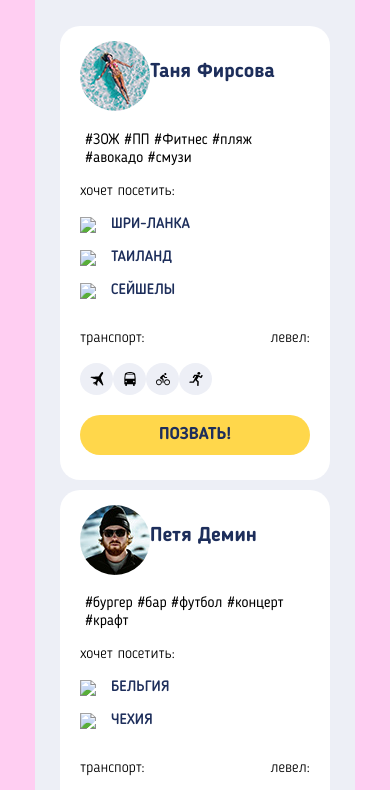
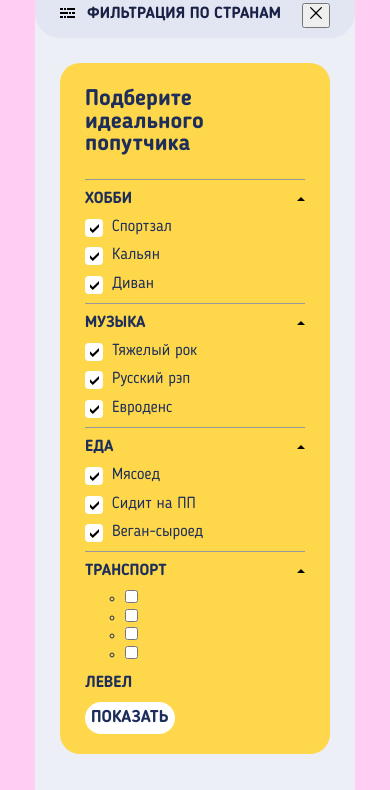
Before and after one commit to annaraulets/870333-pognali-18, a website: page source/catalog.html in a window 390 px wide. Shown: the part 157-947 px from the top of the page. Drawn offline with nearby package versions, Linux system fonts and the light colour scheme; files that its build step writes are made by us from their sources.

Commit message:
Catalog mobile

```diff
--- a/source/catalog.html
+++ b/source/catalog.html
@@ -8,9 +8,13 @@
   </head>
   <body>
     <header class="container">
-      <div class="main-menu">
+      <div class="main-menu main-menu--form">
         <a class="main-menu__logo" href="index.html">
+          <picture>
+            <source media="(min-width: 1200px)" srcset="img/logo-desktop-white@1x.png">
+            <source media="(min-width: 768px)" srcset="img/logo-tablet-white@1x.png">
             <img src="img/logo-mobile-white@1x.png" alt="Главный логотип">
+          </picture>
         </a>
         <button class="main-menu__toggle">
           <svg class="main-menu__burger" version="1.1" id="Layer_1" xmlns="http://www.w3.org/2000/svg" xmlns:xlink="http://www.w3.org/1999/xlink" x="0px" y="0px"
@@ -22,8 +26,18 @@
           </svg>
           <span class="visually-hidden">Открыть меню</span>
         </button>
+        <a class="main-menu__reg" href="#">Aвторизация</a>
       </div>
-      <div class="menu-where">
+      <div class="main-banner__wrapper main-banner__wrapper--form">
+        <a class="main-banner__tel" href="#">
+          <img src="img/topmenu-phone.svg" width="18" height="18">
+        </a>
+        <a class="main-banner__mail" href="#">
+          <img src="img/topmenu-mail.svg" width="18" height="14">
+        </a>
+        <a class="main-banner__login" href="#">авторизация</a>
+      </div>
+      <div class="menu-where menu-where--people">
         <h1>Попутчики</h1>
       </div>
 
@@ -79,9 +93,6 @@
             <a class="contact__link" href="#">
               <svg version="1.1" id="Layer_1" xmlns="http://www.w3.org/2000/svg" xmlns:xlink="http://www.w3.org/1999/xlink" x="0px" y="0px"
               viewBox="0 0 36 26" style="enable-background:new 0 0 36 26;" xml:space="preserve">
-              <!-- <style type="text/css">
-              .st0{fill:#010101;}
-              </style> -->
               <path class="st0" d="M0,23c0,1.6,1.3,3,3,3h30c1.7,0,3-1.3,3-3V3c0-1.6-1.3-3-3-3H3C1.3,0,0,1.3,0,3L0,23L0,23z M11,13L4.2,6.2
               c-0.6-0.6-0.6-1.5,0-2c0.6-0.6,1.5-0.6,2.1,0l11,10.9c0.4,0.4,1.2,0.4,1.6,0l11-10.9c0.6-0.6,1.5-0.6,2.1,0c0.6,0.6,0.6,1.5,0,2
               L25,13l6.9,6.8c0.6,0.6,0.6,1.5,0,2c-0.6,0.6-1.5,0.6-2.1,0l-6.9-6.8c0,0-2.1,2.2-2.5,2.5c-0.6,0.6-1.4,1-2.4,1
@@ -111,60 +122,68 @@
       </nav>
     </header>
 
-    <main class="container">
 
-      <section class="filter visually-hidden">
+    <main class="container catalog-main">
+      <section class="filter">
         <div class="filter__close close">
-          <span class="close__img"></span>
           <h3 class="close__title">Фильтрация по странам</h3>
+          <button class="close__btn">
+            <svg width="12" height="12" version="1.1" xmlns="http://www.w3.org/2000/svg" xmlns:xlink="http://www.w3.org/1999/xlink" x="0px" y="0px"
+            viewBox="0 0 12 12" style="enable-background:new 0 0 12 12;" xml:space="preserve">
+            <path class="st0" d="M6.9,6l4.9-4.9c0.2-0.2,0.2-0.6,0-0.9s-0.6-0.2-0.9,0L6,5.1L1.1,0.2c-0.2-0.2-0.6-0.2-0.9,0s-0.2,0.6,0,0.9
+            L5.1,6l-4.9,4.9c-0.2,0.2-0.2,0.6,0,0.9v0c0.2,0.2,0.6,0.2,0.9,0L6,6.9l4.9,4.9c0.2,0.2,0.6,0.2,0.9,0v0c0.2-0.2,0.2-0.6,0-0.9
+            L6.9,6z"/>
+            </svg>
+            <span class="visually-hidden">Закрыть</span>
+          </button>
         </div>
 
-        <div class="filter__open open">
-          <ul class="fitler__list open__country">
-            <li>
-              <a href="europe.html">Европа</a>
+        <div class="filter__open open visually-hidden">
+          <ul class="filter__list filter__list--continents">
+            <li class="filter__item filter__item--continents">
+              <a class="choosen-item" href="europe.html">Европа</a>
             </li>
-            <li>
+            <li class="filter__item filter__item--continents">
               <a href="europe.html">Азия</a>
             </li>
-            <li>
+            <li class="filter__item filter__item--continents">
               <a href="europe.html">Америка</a>
             </li>
-            <li>
+            <li class="filter__item filter__item--continents">
               <a href="europe.html">Острова</a>
             </li>
           </ul>
 
-          <table class="filter__list open__letters">
-            <tr>
-              <td>А</td>
+          <table class="filter__list filter-table">
+            <tr class="filter-table__row">
+              <td class="choosen-letter">А</td>
               <td>Б</td>
               <td>В</td>
               <td>Г</td>
               <td>Д</td>
             </tr>
-            <tr>
+            <tr class="filter-table__row">
               <td>Е</td>
               <td>З</td>
               <td>И</td>
               <td>К</td>
               <td>Л</td>
             </tr>
-            <tr>
+            <tr class="filter-table__row filter-table__row--last">
               <td>М</td>
               <td>Н</td>
               <td>О</td>
               <td>П</td>
               <td>Р</td>
             </tr>
-            <tr>
+            <tr class="filter-table__row filter-table__row--last">
               <td>С</td>
               <td>Т</td>
               <td>У</td>
               <td>Ф</td>
               <td>Х</td>
             </tr>
-            <tr>
+            <tr class="filter-table__row filter-table__row--last">
               <td>Ч</td>
               <td>Ш</td>
               <td>Э</td>
@@ -173,115 +192,136 @@
             </tr>
           </table>
 
-          <ul class="filter__list open__city">
-            <li>
+          <ul class="filter__list filter__list--cities">
+            <li class="filter__item">
               <a href="#">Афганистан</a>
             </li>
-            <li>
+            <li class="filter__item">
               <a href="#">Албания</a>
             </li>
-            <li>
+            <li class="filter__item">
               <a href="#">Алжир</a>
             </li>
-            <li>
+            <li class="filter__item">
               <a href="#">Андорра</a>
             </li>
-            <li>
+            <li class="filter__item">
               <a href="#">Аргентина</a>
             </li>
-            <li>
+            <li class="filter__item">
               <a href="#">Армения</a>
             </li>
-            <li>
+            <li class="filter__item">
               <a href="#">Австралия</a>
             </li>
-            <li>
+            <li class="filter__item">
               <a href="#">Австрия</a>
             </li>
-            <li>
+            <li class="filter__item">
               <a href="#">Азербайджан</a>
             </li>
           </ul>
-
           <button class="filter__btn">свернуть</button>
         </div>
       </section>
 
-      <section class="filter-travel visually-hidden">
+      <section class="filter-travel">
         <h2 class="filter-travel__main-title">Подберите идеального попутчика</h2>
         <form class="filter-travel__form">
           <ul class="filter-travel__list">
             <li class="filter-travel__item">
+              <div class="filter-travel__wrap">
                 <h3 class="filter-travel__title">Хобби</h3>
-              <span class="filter-travel__arrow"></span>
-              <ul class="hobbi">
-                <li class="hobbi__item">
-                  <input type="checkbox" name="hobbi-1" id="hobbi1-field">
-                  <label for="hobbi1-field">Вышивать крестиком</label>
+                <button class="filter-btn__arrow">
+                  <span class="visually-hidden">Показать</span>
+                  <span class="visually-hidden">Скрыть</span>
+                </button>
+              </div>
+              <ul class="check__list hobbi">
+                <li class="check__item hobbi__item">
+                  <input class="visually-hidden" type="checkbox" name="hobbi-1" id="hobbi1-field" checked>
+                  <label class="check__checkbox" for="hobbi1-field">Спортзал</label>
                 </li>
-                <li class="hobbi__item">
-                  <input type="checkbox" name="hobbi-2" id="hobbi2-field">
-                  <label for="hobbi2-field">Готовить</label>
+                <li class="check__item hobbi__item">
+                  <input class="visually-hidden" type="checkbox" name="hobbi-2" id="hobbi2-field">
+                  <label class="check__checkbox" for="hobbi2-field">Кальян</label>
                 </li>
-                <li class="hobbi__item">
-                  <input type="checkbox" name="hobbi-3" id="hobbi3-field">
-                  <label for="hobbi3-field">Экономить деньги</label>
+                <li class="check__item hobbi__item">
+                  <input class="visually-hidden" type="checkbox" name="hobbi-3" id="hobbi3-field">
+                  <label class="check__checkbox" for="hobbi3-field">Диван</label>
+                </li>
+              </ul>
+            </li>
+
+            <li class="filter-travel__item">
+              <div class="filter-travel__wrap">
+                <h3 class="filter-travel__title">Музыка</h3>
+                <button class="filter-btn__arrow">
+                  <span class="visually-hidden">Показать</span>
+                  <span class="visually-hidden">Скрыть</span>
+                </button>
+              </div>
+              </div>
+              <ul class="check__list music">
+                <li class="check__item music__item">
+                  <input class="visually-hidden" type="checkbox" name="music-1" id="music1">
+                  <label class="check__checkbox" for="music1">Тяжелый рок</label>
+                </li>
+                <li class="check__item music__item">
+                  <input class="visually-hidden" type="checkbox" name="music-2" id="music2">
+                  <label class="check__checkbox" for="music2">Русский рэп</label>
+                </li>
+                <li class="check__item music__item">
+                  <input class="visually-hidden" type="checkbox" name="music-3" id="music3">
+                  <label class="check__checkbox" for="music3">Евроденс</label>
               </li>
               </ul>
             </li>
             <li class="filter-travel__item">
-              <h3 class="filter-travel__title">Музыка</h3>
-              <span class="filter-travel__arrow"></span>
-              <ul class="music">
-                <li class="music__item">
-                  <input type="checkbox" name="music-1" id="music1">
-                  <label for="music1">Тяжелый рок</label>
+              <div class="filter-travel__wrap">
+                <h3 class="filter-travel__title">Еда</h3>
+                <button class="filter-btn__arrow">
+                  <span class="visually-hidden">Показать</span>
+                  <span class="visually-hidden">Скрыть</span>
+                </button>
+              </div>
+              <ul class="check__list food">
+                <li class="check__item food__item">
+                  <input class="visually-hidden" type="checkbox" name="food-1" id="food1">
+                  <label class="check__checkbox" for="food1">Мясоед</label>
                 </li>
-                <li class="music__item">
-                  <input type="checkbox" name="music-2" id="music2">
-                  <label for="music2">Русский рэп</label>
+                <li class="check__item food__item">
+                  <input class="visually-hidden" type="checkbox" name="food-2" id="food2">
+                  <label class="check__checkbox" for="food2">Сидит на ПП</label>
                 </li>
-                <li class="music__item">
-                  <input type="checkbox" name="music-3" id="music3">
-                  <label for="music3">Евроденс</label>
+                <li class="check__item food__item">
+                  <input class="visually-hidden" type="checkbox" name="food-3" id="food3">
+                  <label class="check__checkbox" for="food3">Веган-сыроед</label>
                 </li>
               </ul>
             </li>
             <li class="filter-travel__item">
-              <h3 class="filter-travel__title">Еда</h3>
-              <span class="filter-travel__arrow"></span>
-              <ul class="food">
-                <li class="food__item">
-                  <input type="checkbox" name="food-1" id="food1">
-                  <label for="food1">Мясоед</label>
-                </li>
-                <li class="food__item">
-                  <input type="checkbox" name="food-2" id="food2">
-                  <label for="food2">Веган</label>
-                </li>
-                <li class="food__item">
-                  <input type="checkbox" name="food-3" id="food3">
-                  <label for="food3">Кошер</label>
-                </li>
-              </ul>
-            </li>
-            <li class="filter-travel__item">
+              <div class="filter-travel__wrap">
                 <h3 class="filter-travel__title">Транспорт</h3>
-              <span class="filter-travel__arrow"></span>
+                <button class="filter-btn__arrow">
+                  <span class="visually-hidden">Показать</span>
+                  <span class="visually-hidden">Скрыть</span>
+                </button>
+              </div>
               <ul class="transport">
-                <li class="transport__item">
+                <li class="tr__item">
                   <input type="checkbox" name="plane" id="plane-field">
                   <label for="plane-field"></label>
                 </li>
-                <li class="transport__item">
+                <li class="tr__item">
                   <input type="checkbox" name="bus" id="bus-field">
                   <label for="bus-field"></label>
                 </li>
-                <li class="transport__item">
+                <li class="tr__item">
                   <input type="checkbox" name="bike" id="bike-field">
                   <label for="bike-field"></label>
                 </li>
-                <li class="transport__item">
+                <li class="tr__item">
                   <input type="checkbox" name="run" id="run-field">
                   <label for="run-field"></label>
                 </li>
@@ -317,15 +357,15 @@
               <h3 class="ctl__title">хочет посетить:</h3>
               <ul class="ctl__citi-list citi-list">
                 <li class="citi-list__item">
-                  <img src="#">
+                  <img src="img/flag-sri-lanka.svg" width="26" height="18">
                   <p>Шри-ланка</p>
                 </li>
                 <li class="citi-list__item">
-                  <img src="#">
+                  <img src="img/flag-thailand.svg" width="26" height="18">
                   <p>Таиланд</p>
                 </li>
                 <li class="citi-list__item">
-                  <img src="#">
+                  <img src="img/flag-seychelles.svg" width="26" height="18">
                   <p>Сейшелы</p>
                 </li>
               </ul>
@@ -403,11 +443,11 @@
               <h3 class="ctl__title">хочет посетить:</h3>
               <ul class="ctl__citi-list citi-list">
                 <li class="citi-list__item">
-                  <img src="#">
+                  <img src="img/flag-belgium.svg" width="26" height="18">
                   <p>Бельгия</p>
                 </li>
                 <li class="citi-list__item">
-                  <img src="#">
+                  <img src="img/flag-czech.svg" width="26" height="18">
                   <p>Чехия</p>
                 </li>
               </ul>
@@ -486,15 +526,15 @@
               <h3 class="ctl__title">хочет посетить:</h3>
               <ul class="ctl__citi-list citi-list">
                 <li class="citi-list__item">
-                  <img src="#">
+                  <img src="img/flag-usa.svg" width="26" height="18">
                   <p>США</p>
                 </li>
                 <li class="citi-list__item">
-                  <img src="#">
+                  <img src="img/flag-australia.svg" width="26" height="18">
                   <p>Австралия</p>
                 </li>
                 <li class="citi-list__item">
-                  <img src="#">
+                  <img src="img/flag-dominica.svg" width="26" height="18">
                   <p>Доминикана</p>
                 </li>
               </ul>
--- /dev/null
+++ b/source/sass/Blocks/filter-style.scss
@@ -0,0 +1,132 @@
+.filter {
+  margin-top: -30px;
+  padding: 46px 25px 13px 25px;
+  background: #e2e5f2;
+  border-bottom-left-radius: 25px;
+  border-bottom-right-radius: 25px;
+}
+
+.filter__close {
+  position: relative;
+}
+
+.close__title {
+  margin: 0 0 0 27px;
+  font-size: 16px;
+  line-height: 22px;
+  font-weight: bold;
+  text-transform: uppercase;
+  color: #192144;
+
+  &::before {
+    content: '';
+    position: absolute;
+    top: 5px;
+    left: 0;
+    width: 15px;
+    height: 10px;
+    background-image: url('../img/filter.svg');
+    background-repeat: no-repeat;
+  }
+}
+
+.close__btn {
+  position: absolute;
+  right: 0;
+  top: 0;
+}
+
+
+.filter__open {
+  // padding: 0 25px;
+  margin: 31px 0 9px 0;
+}
+
+.filter__list {
+  margin: 0 0 17px 0;
+  padding: 0 25px;
+  list-style: none;
+
+  &--cities {
+    margin-bottom: 38px;
+  }
+}
+
+.filter__item {
+  a {
+    text-decoration: none;
+    color: #444444;
+    font-size: 16px;
+    line-height: 22px;
+  }
+}
+
+.filter__item--continents {
+  margin-bottom: 5px;
+  a {
+    font-weight: bold;
+    text-transform: uppercase;
+    color: rgba(25, 33, 68, 0.3)
+  }
+  .choosen-item {
+    color: #192144;
+  }
+}
+
+.filter-table {
+  margin-left: 25px;
+  margin-bottom: 47px;
+  font-size: 14px;
+  line-height: 18px;
+  text-align: center;
+  border-collapse: collapse;
+}
+
+.filter-table__row {
+  td {
+    padding: 0;
+    width: 44px;
+    height: 42px;
+    border: 1px solid #cbced9;
+    color: #1d2e5b;
+    text-align: center;
+    font-weight: 500;
+    background: #ffffff;
+    box-sizing: border-box;
+  }
+
+  .choosen-letter {
+    background: #1d2e5b;
+    color: #ffffff;
+    border: 1px solid #1d2e5b;
+  }
+}
+
+.filter-table__row--last {
+  td {
+    height: 41px;
+  }
+}
+
+.filter__btn {
+  position: relative;
+  padding: 0 0 0 27px;
+  width: 270px;
+  height: 40px;
+  background: #d6daed;
+  border: none;
+  border-radius: 20px;
+  @include text-style-btn;
+  color: #161c35;
+
+  &::before {
+    content: '';
+    position: absolute;
+    top: 14px;
+    left: 85px;
+    width: 12px;
+    height: 12px;
+    background-image: url('../img/filter-close.svg');
+    background-repeat: no-repeat;
+  }
+}
--- a/source/sass/Blocks/filter-travel-style.scss
+++ b/source/sass/Blocks/filter-travel-style.scss
@@ -1,16 +1,104 @@
 .filter-travel {
+  margin: 25px 25px;
+  padding: 25px 25px 20px 25px;
   background: #ffd74b;
   border-radius: 20px;
   color: #1d2e5b;
 }
 
 .filter-travel__main-title {
+  margin: 0;
   font-size: 22.5px;
+  line-height: 22.5px;
   font-weight: bold;
 }
 
 .filter-travel__list {
   list-style: none;
+  padding: 0;
+  margin: 23px 0 0 0;
+}
+
+.filter-travel__title {
+  margin: 0;
+  padding: 10px 0;
+  font-size: 16px;
+  line-height: 18px;
+  text-transform: uppercase;
+}
+
+.filter-travel__wrap {
+  display: flex;
+  justify-content: space-between;
+  border-top: 0.5px solid #999999;
+  // border-bottom: 0.5px solid #999999;
+}
+
+.filter-btn__arrow {
+  margin-top: 17px;
+  padding: 0;
+  width: 8px;
+  height: 4px;
+  background-color: transparent;
+  background-image: url('../img/dropdown.svg');
+  background-size: 8px 4px;
+  background-repeat: no-repeat;
+  border: none;
+  transform: rotate(180deg);
+}
+
+.check__list {
+  padding: 0;
+  list-style: none;
+}
+
+.check__item {
+  padding-bottom: 10px;
+}
+
+.check__checkbox {
+  position: relative;
+  padding-left: 27px;
+
+  &::before {
+    position: absolute;
+    content: '';
+    top: 0;
+    left: 0;
+    width: 18px;
+    height: 18px;
+    background: #ffffff;
+    border: none;
+    border-radius: 4px;
+  }
+
+  // &::after {
+  //   display: none;
+  //   content: '';
+  //   width: 9px;
+  //   height: 9px;
+  //   position: absolute;
+  //   top: 5px;
+  //   left: 5px;
+  //   background: transparent;
+  //   background-image: url('../img/tick.svg');
+  //   background-size: 9px 9px;
+  //   background-repeat: no-repeat;
+  // }
+
+  &::after {
+    // display: block;
+    content: '';
+    width: 9px;
+    height: 9px;
+    position: absolute;
+    top: 5px;
+    left: 5px;
+    background: transparent;
+    background-image: url('../img/tick.svg');
+    background-size: 9px 9px;
+    background-repeat: no-repeat;
+  }
 }
 
 .filter-travel__btn {
--- a/source/sass/Blocks/steps-style.scss
+++ b/source/sass/Blocks/steps-style.scss
@@ -962,7 +962,8 @@
     textarea {
       width: 678px;
       height: 95px;
-      padding: 23px 25px;
+      padding: 23px 20px;
+      resize: none;
     }
 
     &::before {
--- a/source/sass/global-style.scss
+++ b/source/sass/global-style.scss
@@ -57,6 +57,10 @@ img {
   border-radius: 10px;
 }
 
+.catalog-main {
+  background: #edeff6;
+}
+
 @media (min-width: $tablet) {
   .container {
     width: 768px;
--- a/source/sass/style.scss
+++ b/source/sass/style.scss
@@ -16,4 +16,5 @@
 @import "blocks/profile-style.scss";
 @import "blocks/plans-style.scss";
 @import "blocks/steps-style.scss";
+@import "blocks/filter-style.scss";
 @import "blocks/filter-travel-style.scss";
```
Also changed, not shown: source/form.html (+1 -1 lines), source/sass/Blocks/main-nav.scss (+12 -1 lines). Lines whose indentation alone changed are shown as unchanged.
